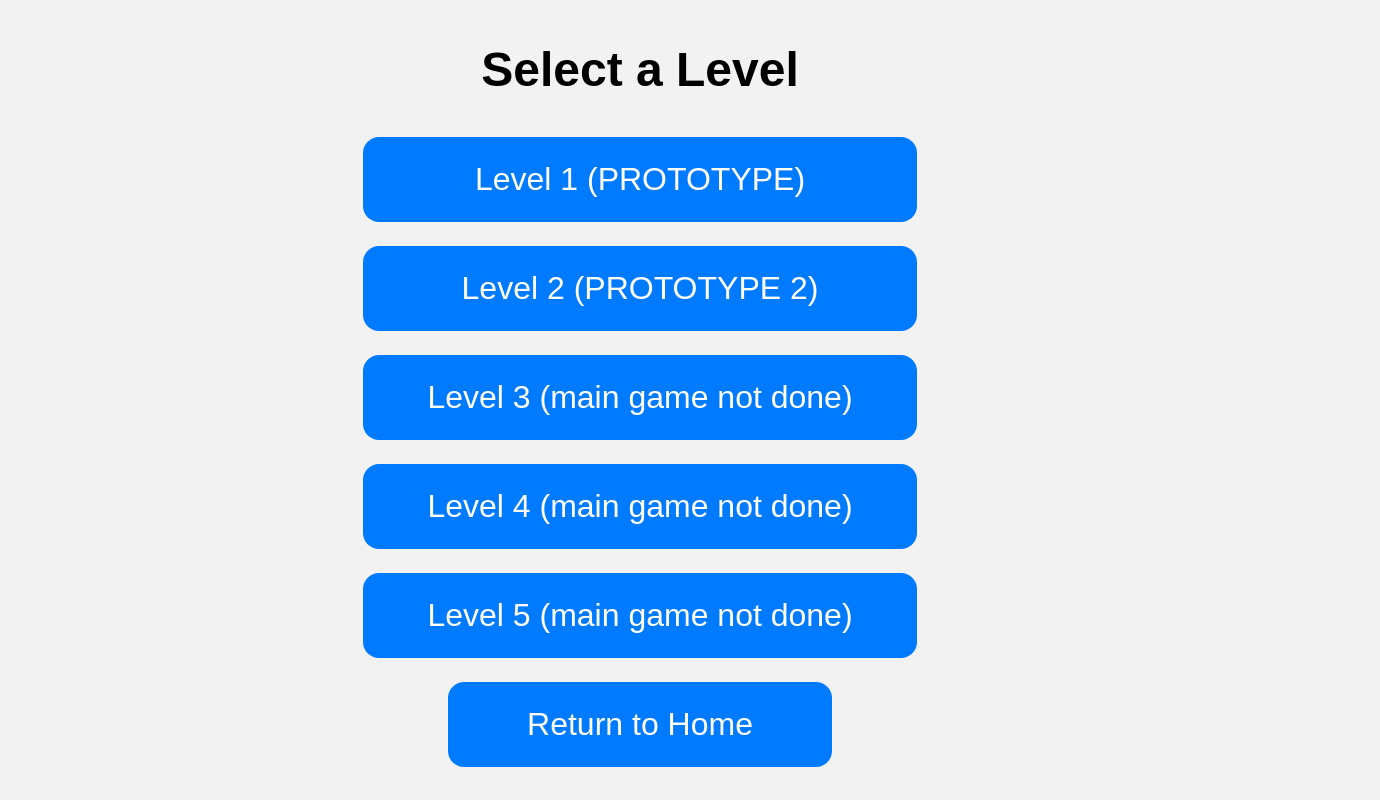
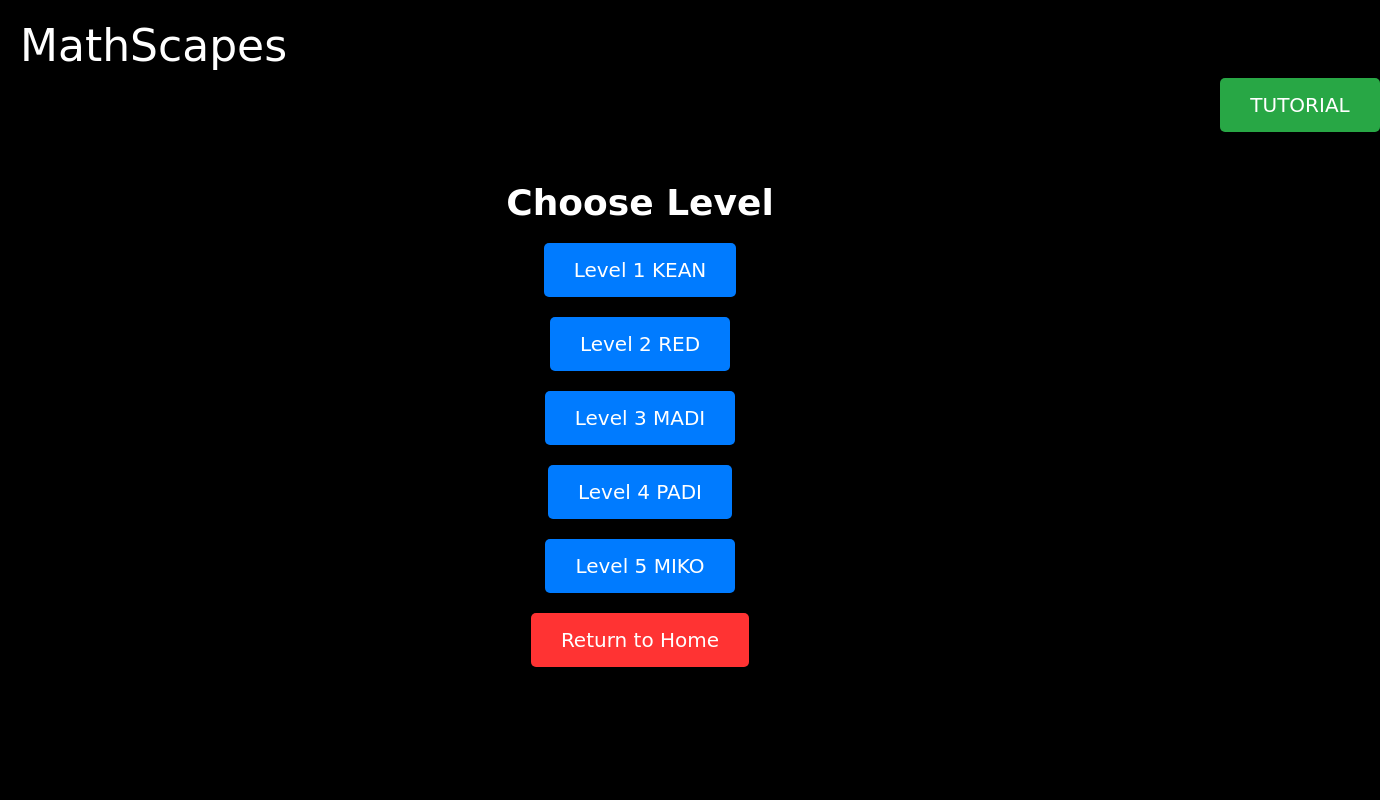
Before and after one commit to CS3P-Nazareno27/MATH-MIP, a plain HTML site: page game.html in a window 1280 px wide. Shown: the whole page, 1380 px wide, since content can reach past the window. Drawn offline with Linux system fonts and the light colour scheme.

Commit message:
Update game.html

```diff
--- a/game.html
+++ b/game.html
@@ -3,73 +3,173 @@
 <head>
 <meta charset="UTF-8">
 <meta name="viewport" content="width=device-width, initial-scale=1.0">
-<title>Mathscapes</title>
+<title>Mathscapes - Choose Your Level</title>
 <style>
   body {
-    font-family: Arial, sans-serif;
-    background-color: #f2f2f2;
+    font-family: 'Press Start 2P', cursive;
+    background-color: #000;
     margin: 0;
     padding: 0;
     display: flex;
     justify-content: center;
     align-items: center;
     height: 100vh;
+    color: #fff;
+    overflow: hidden;
   }
 
   .container {
     text-align: center;
-    max-height: 800vh;
-    width: 999vw;
-    overflow: hidden;
-    display: flex;
-    flex-direction: column;
-    justify-content: center;
-    align-items: center;
+    animation: fadeIn 1s ease-out forwards;
+    opacity: 0;
   }
 
   h1 {
-    font-size: 6vh;
-    margin-bottom: 5vh;
+    font-size: 36px;
+    margin-bottom: 20px;
+    color: #fff;
+    text-shadow: 2px 2px 4px #000;
+    animation: fadeInUp 1s ease-out forwards;
+    opacity: 0;
   }
 
-  .levels a {
-    display: block;
-    padding: 3vh 8vh;
-    font-size: 4vh;
+  .levels {
+    display: flex;
+    flex-direction: column;
+    align-items: center;
+    animation: fadeIn 1s ease-out forwards;
+    opacity: 0;
+  }
+
+  .level-link {
+    padding: 15px 30px;
+    font-size: 20px;
     background-color: #007bff;
     color: #fff;
     text-decoration: none;
-    margin-bottom: 3vh;
-    border-radius: 2vh;
+    margin-bottom: 20px;
+    border-radius: 5px;
+    cursor: pointer;
     transition: background-color 0.3s ease;
-    transition: transform 0.2s;
+    animation: fadeIn 1s ease-out forwards;
+    opacity: 0;
   }
 
-  .levels a:hover {
+  .level-link:hover {
     background-color: #0056b3;
-    transform: scale(1.1,1.1);
+    transform: scale(1.05);
   }
 
-  .goHome{
-    width:20vw;
+  .return-home {
+    padding: 15px 30px;
+    font-size: 20px;
+    background-color: #ff3333;
+    color: #fff;
+    text-decoration: none;
+    border-radius: 5px;
+    cursor: pointer;
+    transition: background-color 0.3s ease;
+    animation: fadeIn 1s ease-out forwards;
+    opacity: 0;
+  }
+
+  .return-home:hover {
+    background-color: #e60000;
+    transform: scale(1.05);
+  }
+
+  .tutorial-link {
+    padding: 15px 30px;
+    font-size: 20px;
+    background-color: #28a745;
+    color: #fff;
+    text-decoration: none;
+    border-radius: 5px;
+    cursor: pointer;
+    transition: background-color 0.3s ease;
+    animation: fadeIn 1s ease-out forwards;
+    opacity: 0;
+    position: relative;
+    right:-660px;
+    top:-40px;
+  }
+
+  .tutorial-link:hover {
+    background-color: #218838;
+    transform: scale(1.05);
+  }
+
+  .logo {
+    position: absolute;
+    top: 10px;
+    left: 10px;
+    font-size: 44px;
+    color: #fff;
+    padding: 10px;
+    animation: fadeInLeft 1s ease-out forwards;
+    opacity: 0;
+  }
+
+  @keyframes fadeIn {
+    from {
+      opacity: 0;
+    }
+    to {
+      opacity: 1;
+    }
+  }
+
+  @keyframes fadeInUp {
+    from {
+      opacity: 0;
+      transform: translateY(20px);
+    }
+    to {
+      opacity: 1;
+      transform: translateY(0);
+    }
+  }
+
+  @keyframes fadeInLeft {
+    from {
+      opacity: 0;
+      transform: translateX(-20px);
+    }
+    to {
+      opacity: 1;
+      transform: translateX(0);
+    }
   }
 </style>
 </head>
 <body>
 <div class="container">
-  <h1>Select a Level</h1>
+  <div class="logo">MathScapes</div>
+  <a class="tutorial-link" href="tutorial.html">TUTORIAL</a>
+  <h1>Choose Level</h1>
   <div class="levels">
-    <a href="kean.html">Level 1 (PROTOTYPE)</a>
-    <a href="red.html">Level 2 (PROTOTYPE 2)</a>
-    <a href="#">Level 3 (main game not done)</a>
-    <a href="#">Level 4 (main game not done)</a>
-    <a href="#">Level 5 (main game not done)</a>
-    <center><a class= "goHome" href="index.html">Return to Home</a></center>
+    <a class="level-link" href="kean.html">Level 1 KEAN</a>
+    <a class="level-link" href="#">Level 2 RED</a>
+    <a class="level-link" href="#">Level 3 MADI</a>
+    <a class="level-link" href="#">Level 4 PADI</a>
+    <a class="level-link" href="#">Level 5 MIKO</a>
+    <a class="return-home" href="prac2.html">Return to Home</a>
   </div>
 </div>
 
 <script>
 
+  window.onload = function() {
+    document.querySelector('.container').style.opacity = '1';
+    document.querySelector('.logo').style.opacity = '1';
+    document.querySelector('.tutorial-link').style.opacity = '1';
+    document.querySelector('h1').style.opacity = '1';
+    document.querySelector('.levels').style.opacity = '1';
+    document.querySelectorAll('.level-link').forEach(function(link) {
+      link.style.opacity = '1';
+    });
+    document.querySelector('.return-home').style.opacity = '1';
+  };
 </script>
 </body>
 </html>
```
